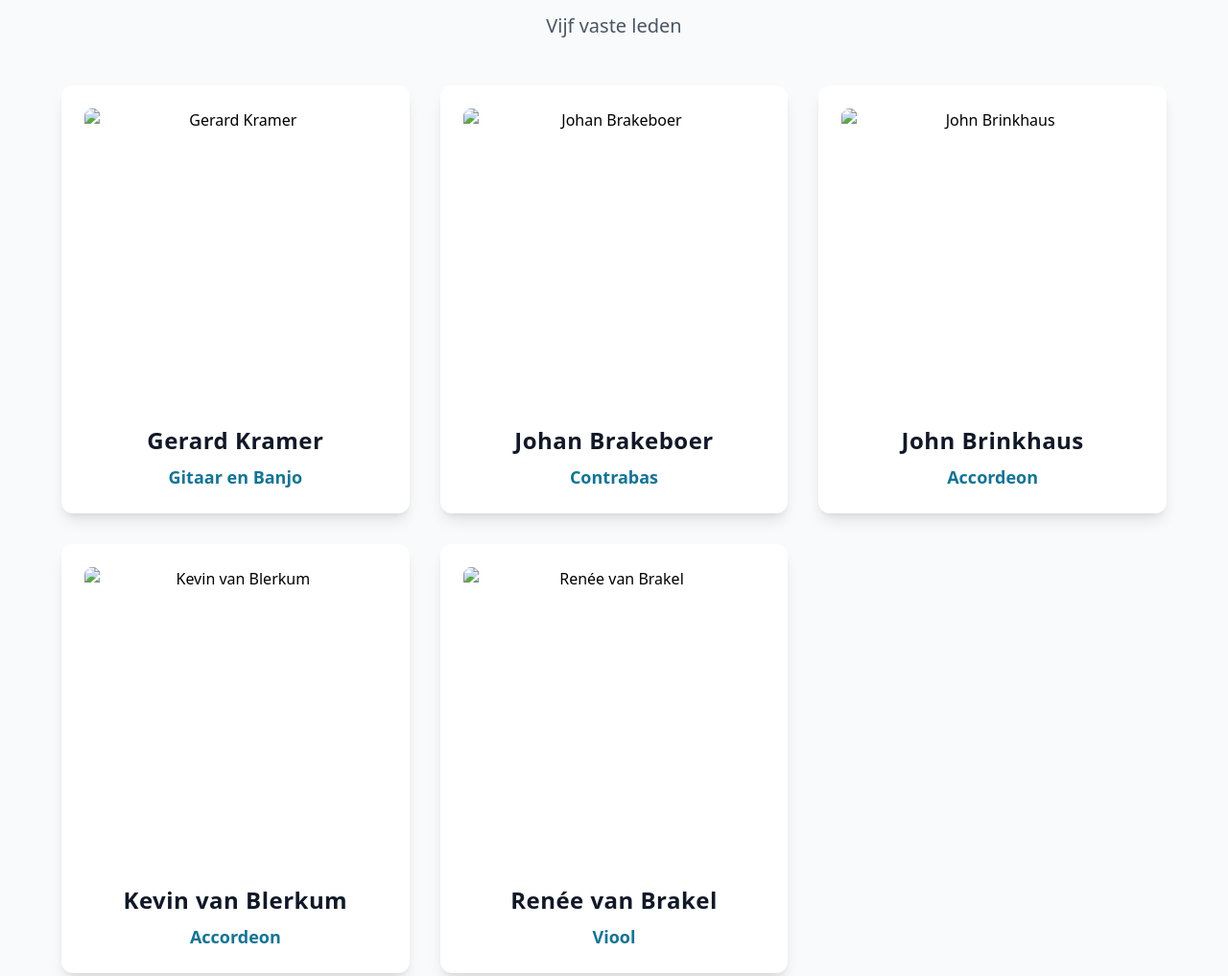
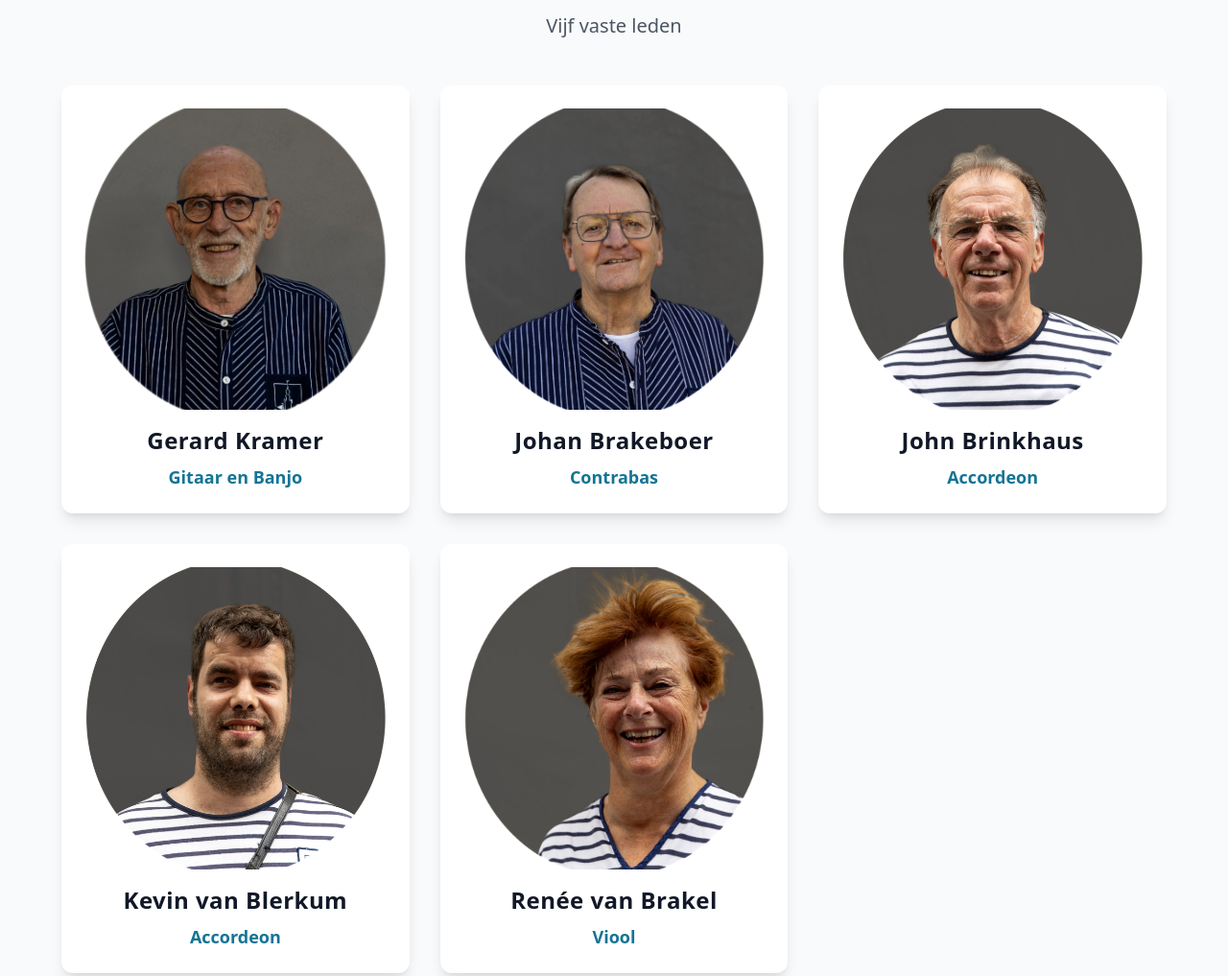
Before and after one commit to ZeezichtMedia/veersescheepstuig-website, an Astro site: page /combo in a window 1280 px wide. Shown: the part 1198-2215 px from the top of the page at 96% size. Built offline with nearby package versions, Linux system fonts and the light colour scheme; Astro itself is replaced by a stand-in of ours.

Commit message:
Fix: Handle string image paths in combo members

```diff
--- a/src/pages/combo.astro
+++ b/src/pages/combo.astro
@@ -110,13 +110,19 @@ if (!data.hero) console.error("HERO MISSING!");
                 {(member.image || member.imageUrl) && (
                   <div class="mb-4 overflow-hidden rounded-lg aspect-square">
                     <img
-                      src={getImageUrl(member.image, member.imageUrl, {
-                        width: 600,
-                        height: 600,
-                        crop: "fill",
-                        quality: "auto",
-                        format: "auto",
-                      })}
+                      src={getImageUrl(
+                        typeof member.image === "string" ? null : member.image,
+                        typeof member.image === "string"
+                          ? member.image
+                          : member.imageUrl,
+                        {
+                          width: 600,
+                          height: 600,
+                          crop: "fill",
+                          quality: "auto",
+                          format: "auto",
+                        },
+                      )}
                       alt={member.name}
                       class="w-full h-full object-cover"
                       loading="lazy"
```
